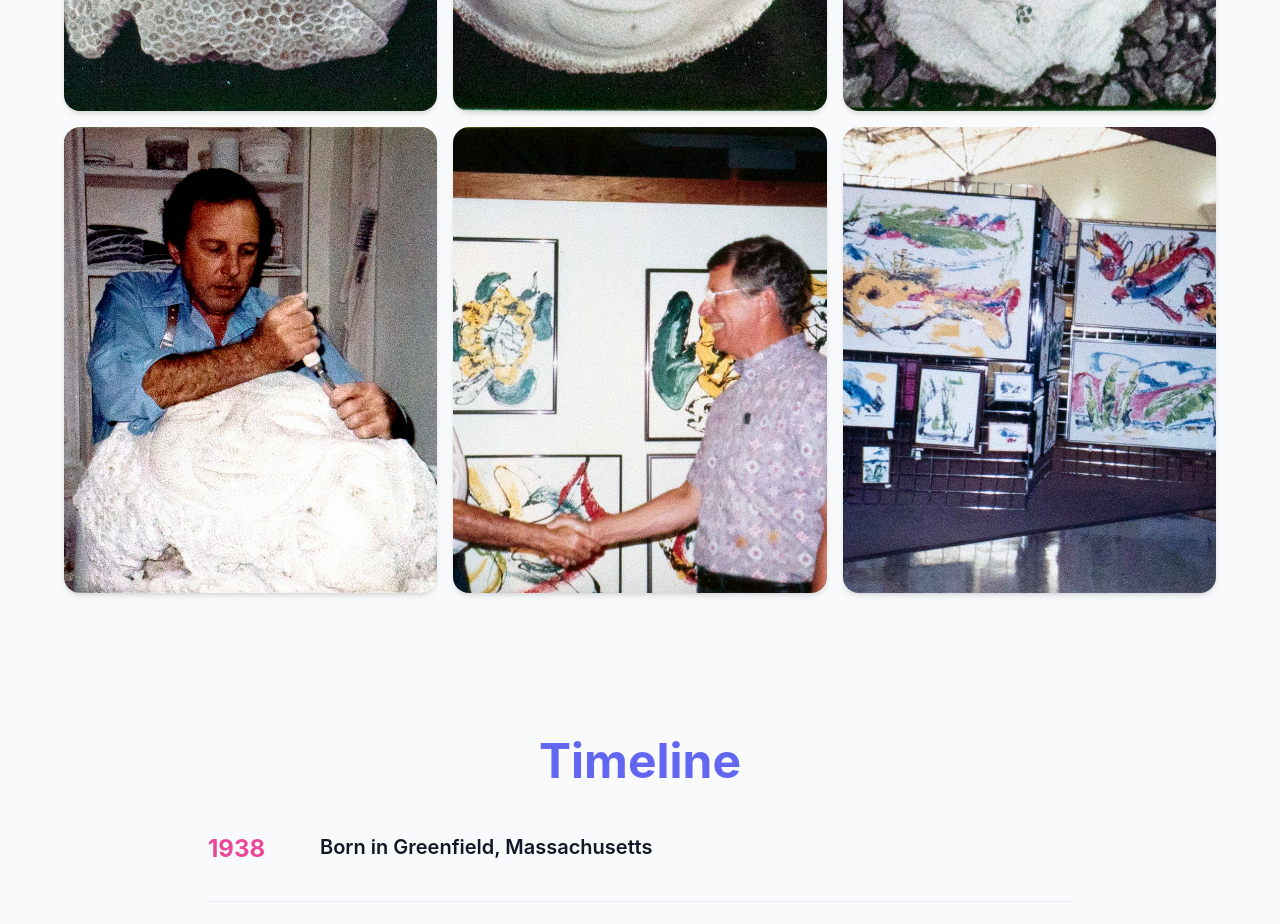
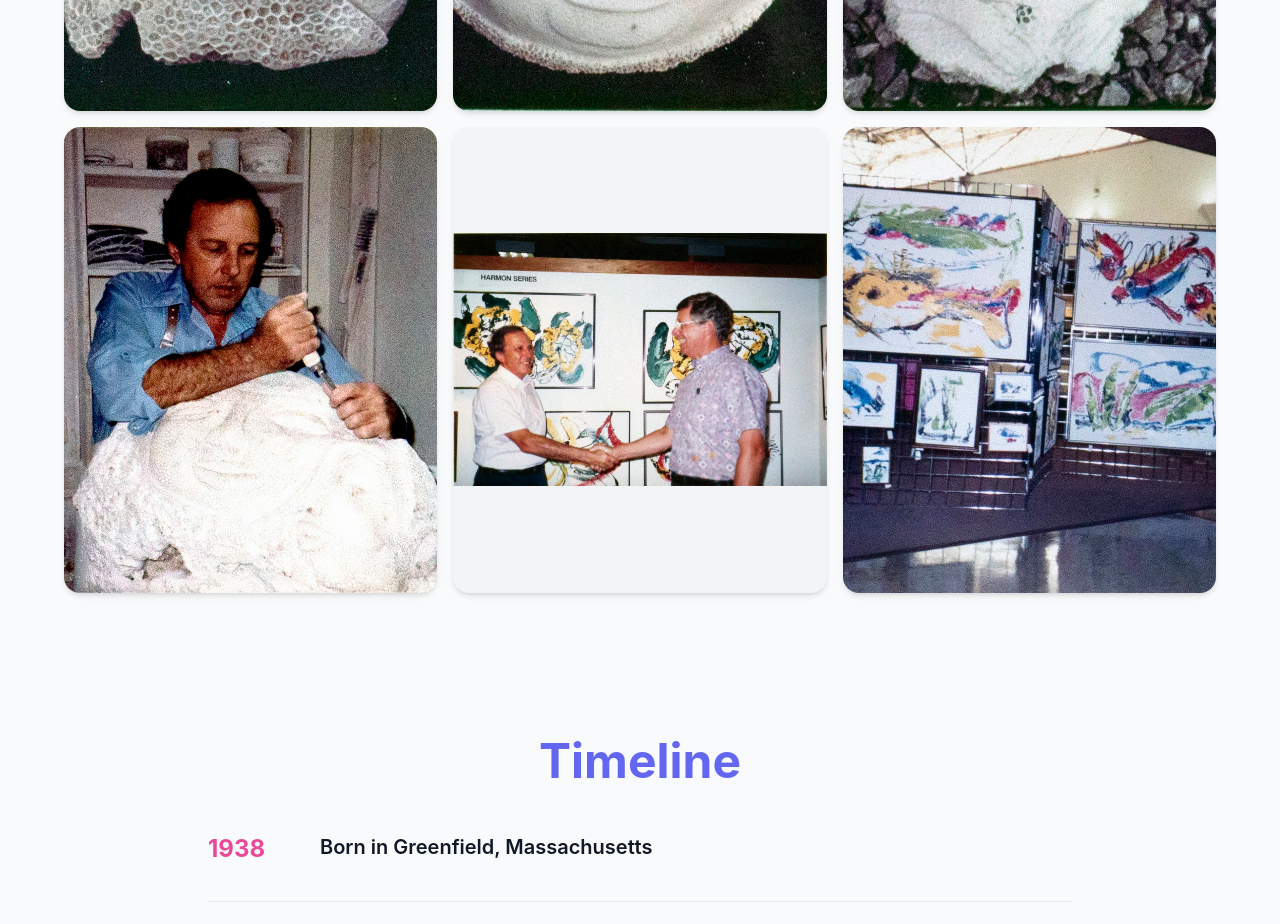
Before and after one commit to humboldtscabinet/davidwillisartist, a Next.js app: page / in a window 1280 px wide. Shown: the part 7280-8204 px from the top of the page. Built offline with nearby package versions, Linux system fonts and the light colour scheme.

Commit message:
Show full A-38 gallery image

```diff
--- a/components/ArtistGallerySection.tsx
+++ b/components/ArtistGallerySection.tsx
@@ -44,7 +44,7 @@ export default function ArtistGallerySection() {
                 alt={buildAlt(src)}
                 fill
                 sizes="(max-width: 768px) 100vw, (max-width: 1024px) 50vw, 33vw"
-                className="object-cover"
+                className={src.includes("A -38") ? "object-contain" : "object-cover"}
                 priority
               />
             </div>
```
